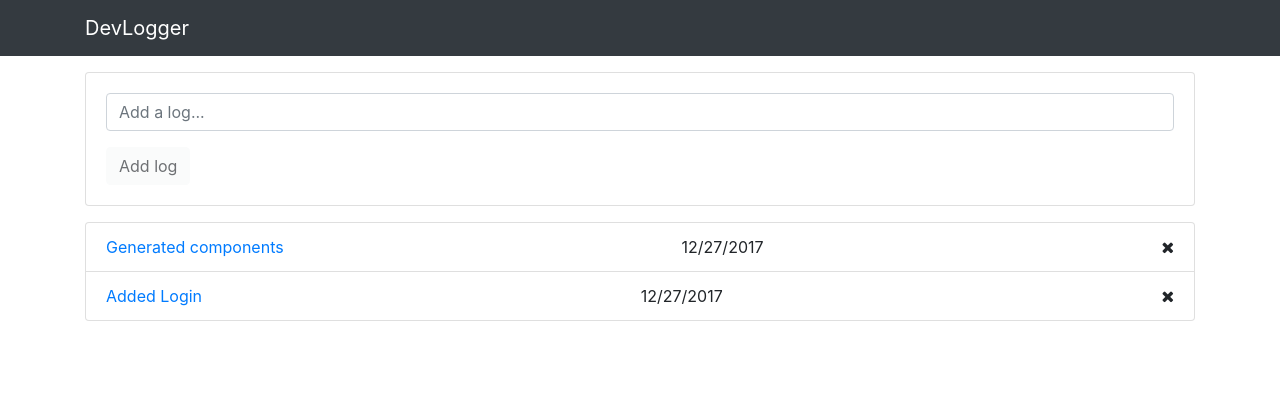
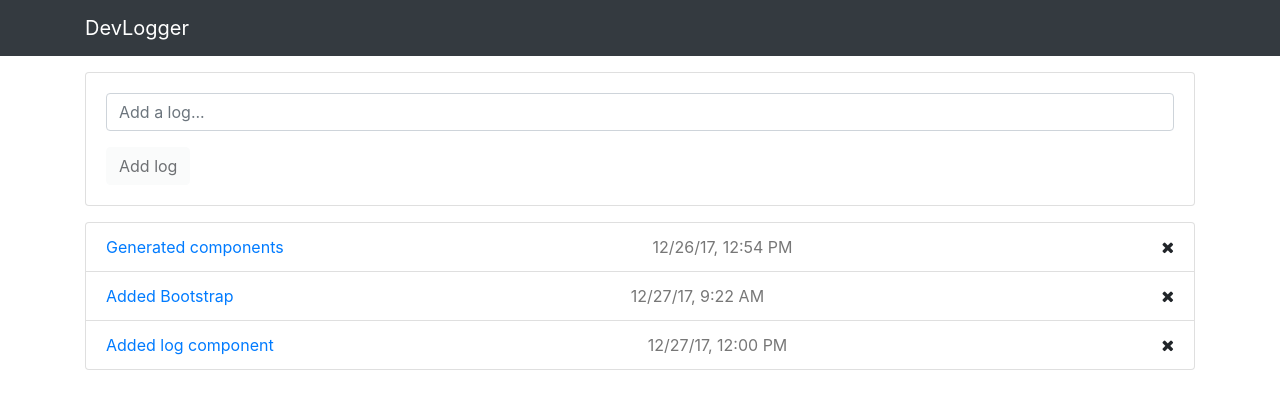
Before and after one commit to feelgreatfoodie/devlogger, an Angular app: page / in a window 1280 px wide. Shown: the top 406 px of the page. Built offline with nearby package versions, Linux system fonts and the light colour scheme.

Commit message:
created logService and wired to component

```diff
--- a/src/app/components/logs/logs.component.css
+++ b/src/app/components/logs/logs.component.css
@@ -0,0 +1,3 @@
+.log-date {
+  color: #777
+}
--- a/src/app/components/logs/logs.component.html
+++ b/src/app/components/logs/logs.component.html
@@ -1,12 +1,8 @@
 <ul class="list-group">
-  <li class="list-group-item d-flex justify-content-between align-items-center">
-    <a href="#">Generated components</a>
-    <span class="log-date">12/27/2017</span>
+  <li *ngFor="let log of logs" class="list-group-item d-flex justify-content-between align-items-center">
+    <a href="#">{{ log.text }}</a>
+    <span class="log-date">{{ log.date | date: 'short' }}</span>
     <i class="fa fa-remove"></i>
   </li>
-  <li class="list-group-item d-flex justify-content-between align-items-center">
-    <a href="#">Added Login</a>
-    <span class="log-date">12/27/2017</span>
-    <i class="fa fa-remove"></i>
-  </li>
+
 </ul>
--- a/src/app/components/logs/logs.component.ts
+++ b/src/app/components/logs/logs.component.ts
@@ -1,4 +1,8 @@
-import { Component, OnInit } from '@angular/core';
+import { Component, OnInit } from '@angular/core'
+
+import { LogService } from '../../services/log.service'
+
+import { Log } from '../../models/Log'
 
 @Component({
   selector: 'app-logs',
@@ -6,10 +10,12 @@ import { Component, OnInit } from '@angular/core';
   styleUrls: ['./logs.component.css']
 })
 export class LogsComponent implements OnInit {
+  logs: Log[]
 
-  constructor() { }
+  constructor(private logService: LogService) { }
 
   ngOnInit() {
+    this.logs = this.logService.getLogs()
   }
 
 }
--- /dev/null
+++ b/src/app/models/Log.ts
@@ -0,0 +1,5 @@
+export interface log {
+  id: string,
+  text: string,
+  date: any
+}
--- /dev/null
+++ b/src/app/services/log.service.ts
@@ -0,0 +1,22 @@
+import { Injectable } from '@angular/core'
+import { Log } from '../../models/Log'
+
+@Injectable({
+  providedIn: 'root'
+})
+export class LogService {
+  logs: Log[]
+
+  constructor() {
+
+    this.logs = [
+      {id: '1', text: 'Generated components', date: new Date('12/26/2017 12:54:23')},
+      {id: '2', text: 'Added Bootstrap', date: new Date('12/27/2017 9:22:23')},
+      {id: '3', text: 'Added log component', date: new Date('12/27/2017 12:00:00')},
+    ]
+  }
+
+  getLogs() {
+    return this.logs
+  }
+}
```
